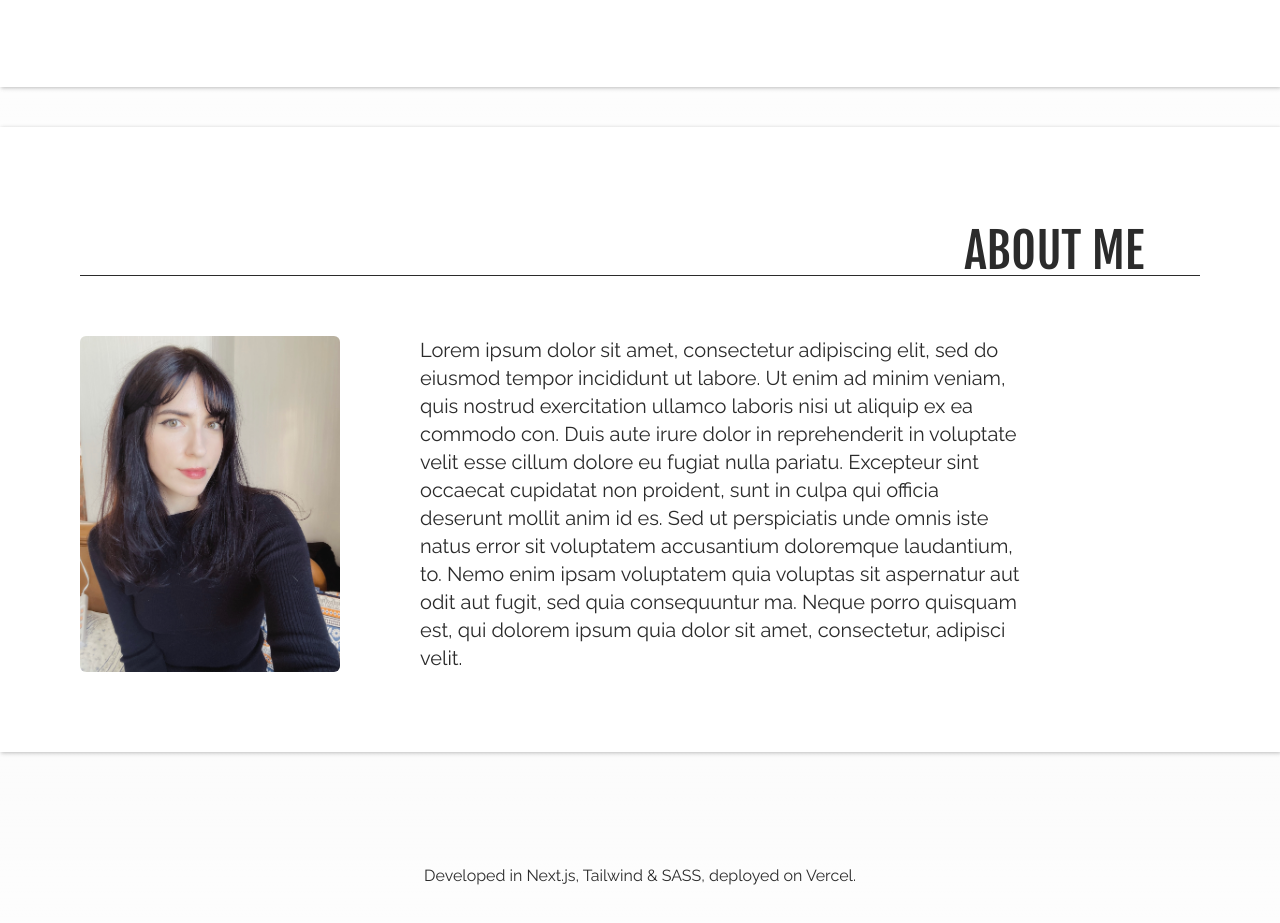
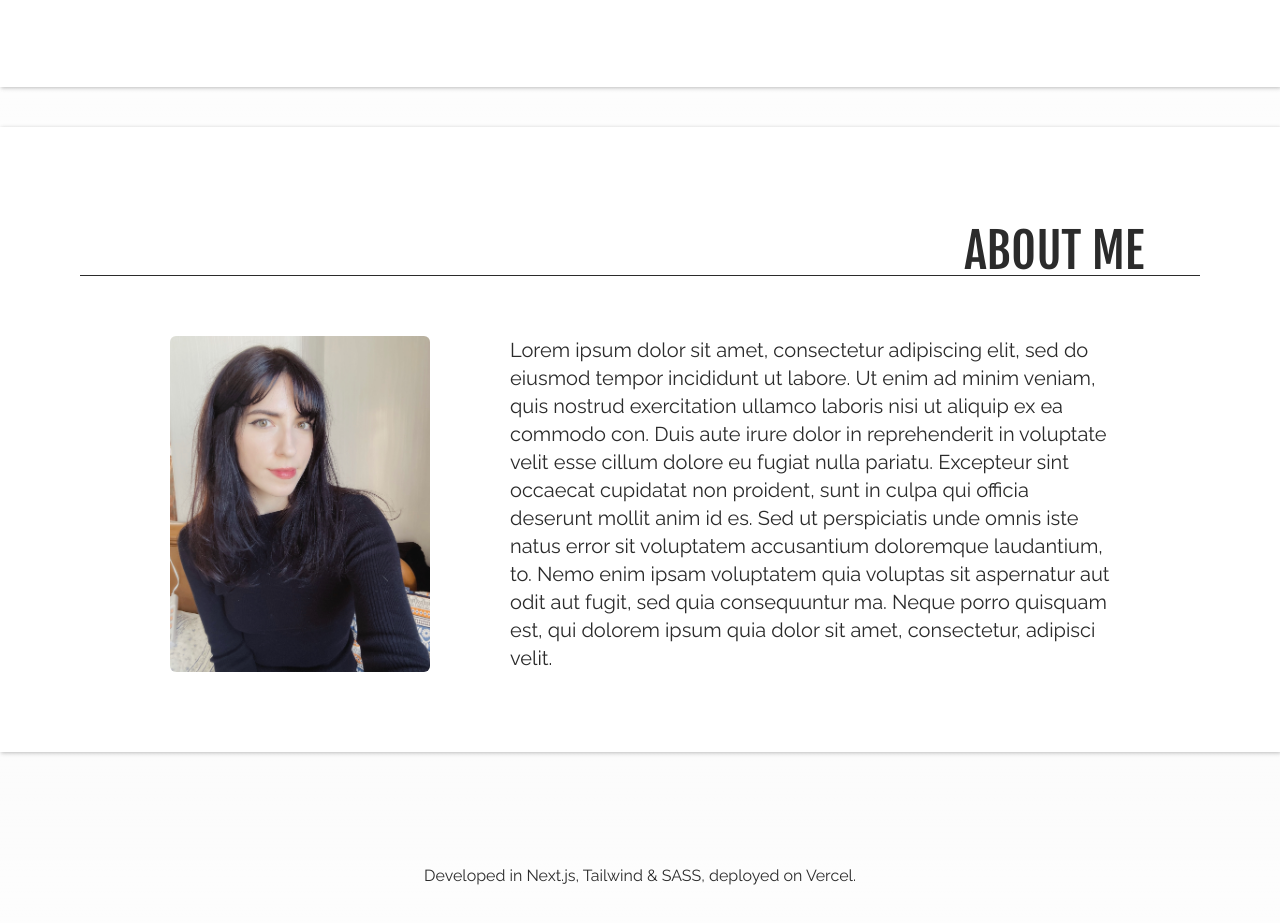
Before and after one commit to amekatze/portfolio2023, a Next.js app: page / in a window 1280 px wide. Shown: the part 1940-2863 px from the top of the page. Built offline with nearby package versions, Linux system fonts and the light colour scheme.

Commit message:
center about me

```diff
--- a/src/components/About.tsx
+++ b/src/components/About.tsx
@@ -6,7 +6,7 @@ interface AboutProps {
 
 export default function About({ fjalla }: AboutProps) {
   return (
-    <div className="about mt-10 pt-10 pb-20 px-6 md:px-20">
+    <div className="about mt-10 pt-10 pb-20 px-6 md:px-20 flex items-center flex-col">
       <h1
         className={`${fjalla.className} md:text-5xl text-3xl uppercase text-right md:px-14`}
       >
@@ -14,7 +14,7 @@ export default function About({ fjalla }: AboutProps) {
       </h1>
       <div className="flex flex-wrap gap-20">
         <Image
-          src="/images/IMG_8117.JPG"
+          src="/images/IMG_8117.jpg"
           width={260}
           height={250}
           alt="A photo of me!"
```
